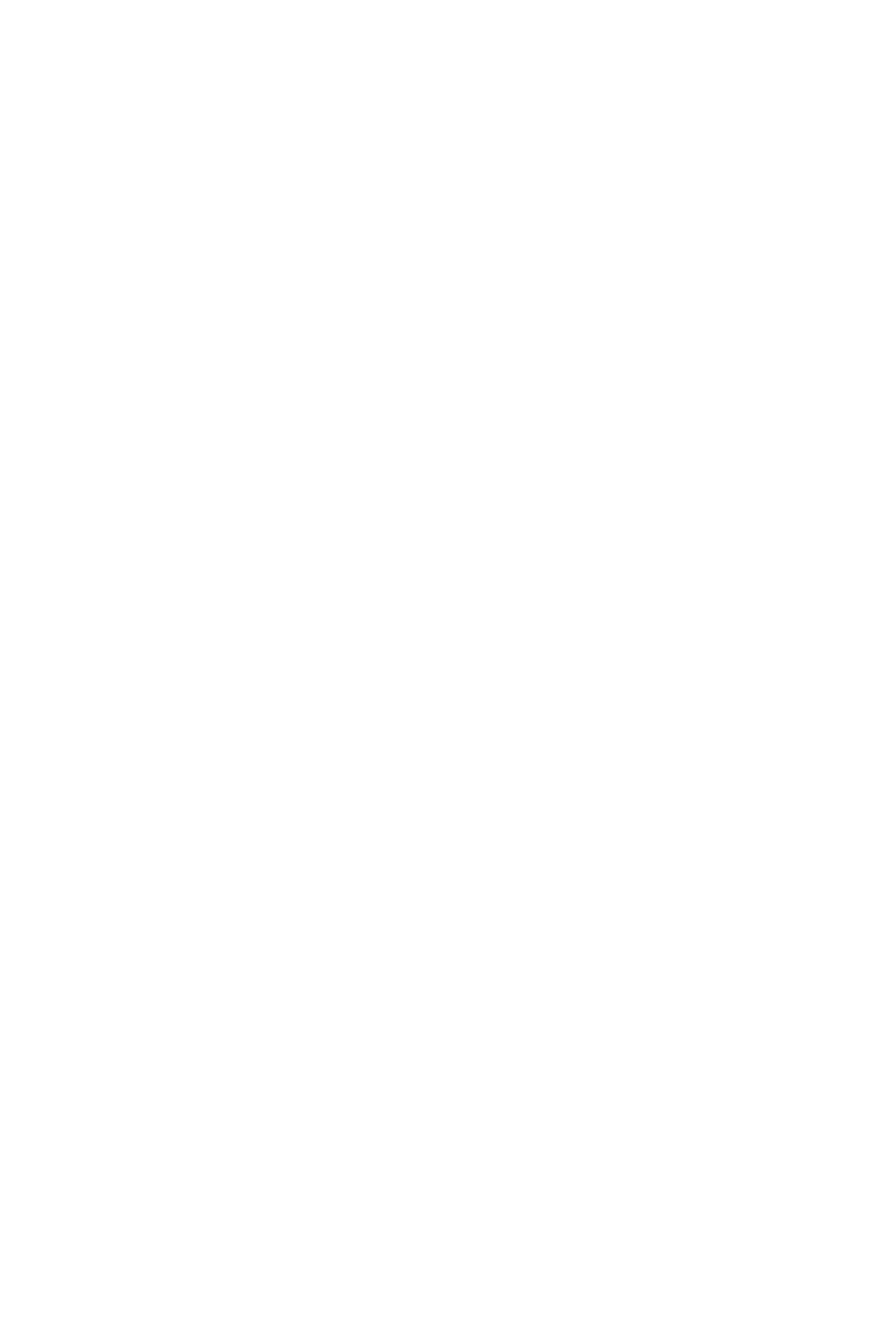
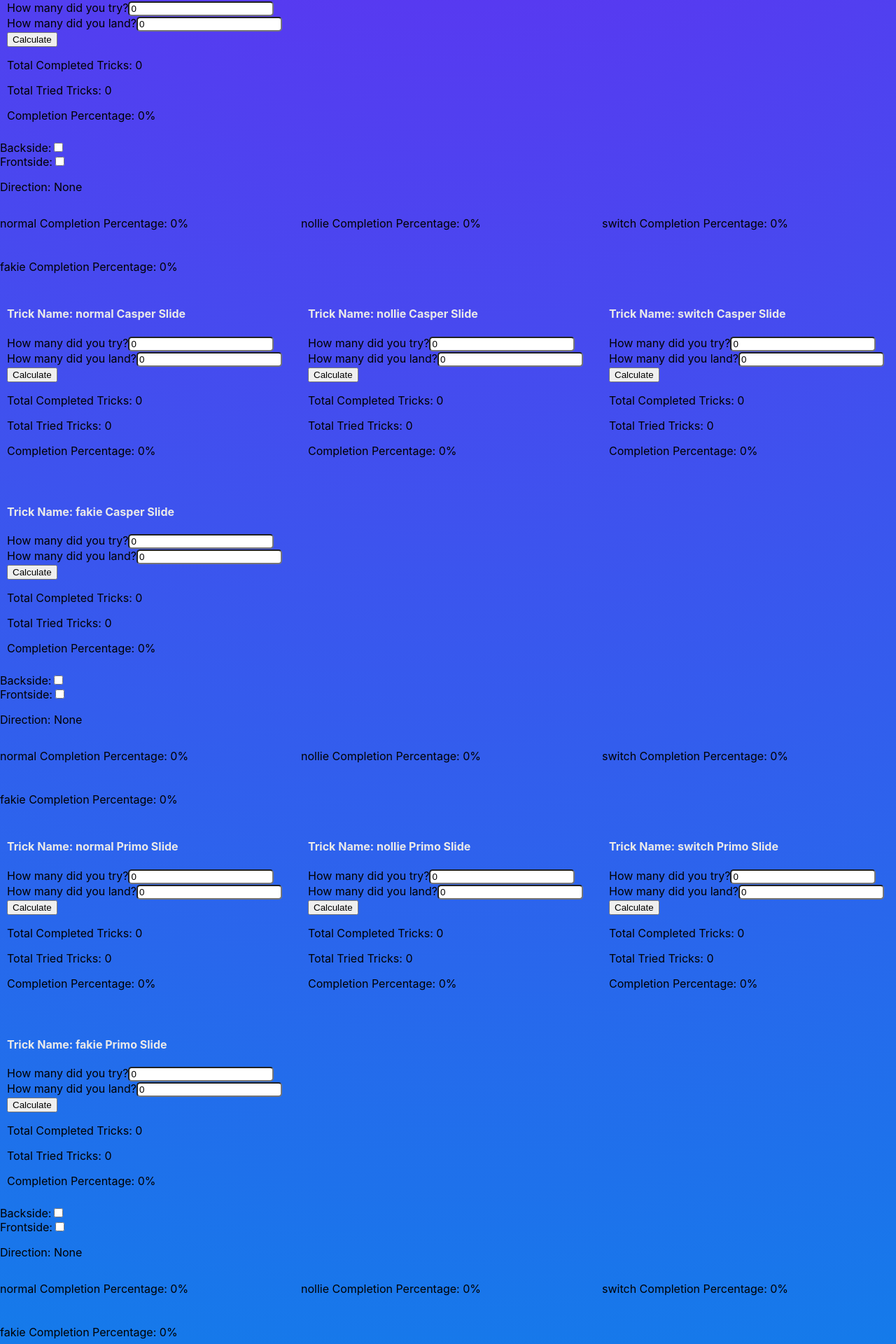
Before and after one commit to NekoCarreraDesigns/skate-sesh, a React (Create React App) app in the folder skate-sesh/: page /sessions/slide-tricks in a window 1280 px wide. Shown: the part 4054-5974 px from the top of the page at 70% size. Before the commit the page ends 3700 px from the top, so only its background shows below. Built offline with nearby package versions, Linux system fonts and the light colour scheme.

Commit message:
added class to completion percentage div, added manual tricks to manual.js

```diff
--- a/skate-sesh/src/pages/Sessions/Grind.js
+++ b/skate-sesh/src/pages/Sessions/Grind.js
@@ -206,7 +206,7 @@ const Grind = () => {
       <RotationDirection />
       <div className='trick-div-container'>
         {options.map((option, index) => (
-          <p key={index}>
+          <p className='trick-paragraph' key={index}>
             {option} Completion Percentage: {completionPercentages[index]}%
           </p>
         ))}
--- a/skate-sesh/src/pages/Sessions/Rotations.js
+++ b/skate-sesh/src/pages/Sessions/Rotations.js
@@ -217,7 +217,7 @@ const Rotations = () => {
       <RotationDirection />
       <div className='trick-div-container'>
         {options.map((option, index) => (
-          <p key={index}>
+          <p className='trick-paragraph' key={index}>
             {option} Completion Percentage: {completionPercentages[index]}%
           </p>
         ))}
--- a/skate-sesh/src/pages/Sessions/Sessions.js
+++ b/skate-sesh/src/pages/Sessions/Sessions.js
@@ -142,7 +142,7 @@ const Sessions = () => {
       {/* Display individual completion percentages */}
       <div className='trick-div-container'>
         {options.map((option, index) => (
-          <p key={index}>
+          <p className='trick-paragraph' key={index}>
             {option} Completion Percentage: {completionPercentages[index]}%
           </p>
         ))}
--- a/skate-sesh/src/pages/Sessions/Slide.js
+++ b/skate-sesh/src/pages/Sessions/Slide.js
@@ -105,7 +105,73 @@ const Slides = () => {
       <RotationDirection />
       <div className='trick-div-container'>
         {options.map((option, index) => (
-          <p key={index}>
+          <p className='trick-paragraph' key={index}>
+            {option} Completion Percentage: {completionPercentages[index]}%
+          </p>
+        ))}
+      </div>
+      <div className='trick-div-container'>
+        {options.map((option, index) => (
+          <Trick
+            key={index}
+            trickName='Dark Slide'
+            options={option}
+            initialTotalTried={0}
+            initialTotalLanded={0}
+            onCompletionPercentageChange={(percentage) =>
+              updateCompletionPercentage(index, percentage)
+            }
+          />
+        ))}
+      </div>
+      <RotationDirection />
+      <div className='trick-div-container'>
+        {options.map((option, index) => (
+          <p className='trick-paragraph' key={index}>
+            {option} Completion Percentage: {completionPercentages[index]}%
+          </p>
+        ))}
+      </div>
+      <div className='trick-div-container'>
+        {options.map((option, index) => (
+          <Trick
+            key={index}
+            trickName='Casper Slide'
+            options={option}
+            initialTotalTried={0}
+            initialTotalLanded={0}
+            onCompletionPercentageChange={(percentage) =>
+              updateCompletionPercentage(index, percentage)
+            }
+          />
+        ))}
+      </div>
+      <RotationDirection />
+      <div className='trick-div-container'>
+        {options.map((option, index) => (
+          <p className='trick-paragraph' key={index}>
+            {option} Completion Percentage: {completionPercentages[index]}%
+          </p>
+        ))}
+      </div>
+      <div className='trick-div-container'>
+        {options.map((option, index) => (
+          <Trick
+            key={index}
+            trickName='Primo Slide'
+            options={option}
+            initialTotalTried={0}
+            initialTotalLanded={0}
+            onCompletionPercentageChange={(percentage) =>
+              updateCompletionPercentage(index, percentage)
+            }
+          />
+        ))}
+      </div>
+      <RotationDirection />
+      <div className='trick-div-container'>
+        {options.map((option, index) => (
+          <p className='trick-paragraph' key={index}>
             {option} Completion Percentage: {completionPercentages[index]}%
           </p>
         ))}
--- a/skate-sesh/src/pages/Sessions/Vert.js
+++ b/skate-sesh/src/pages/Sessions/Vert.js
@@ -284,7 +284,7 @@ const Vert = () => {
       <RotationDirection />
       <div className='trick-div-container'>
         {options.map((option, index) => (
-          <p key={index}>
+          <p className='trick-paragraph' key={index}>
             {option} Completion Percentage: {completionPercentages[index]}%
           </p>
         ))}
```
Also changed, not shown: skate-sesh/src/pages/Sessions/Manual.js (+62 -0 lines).
